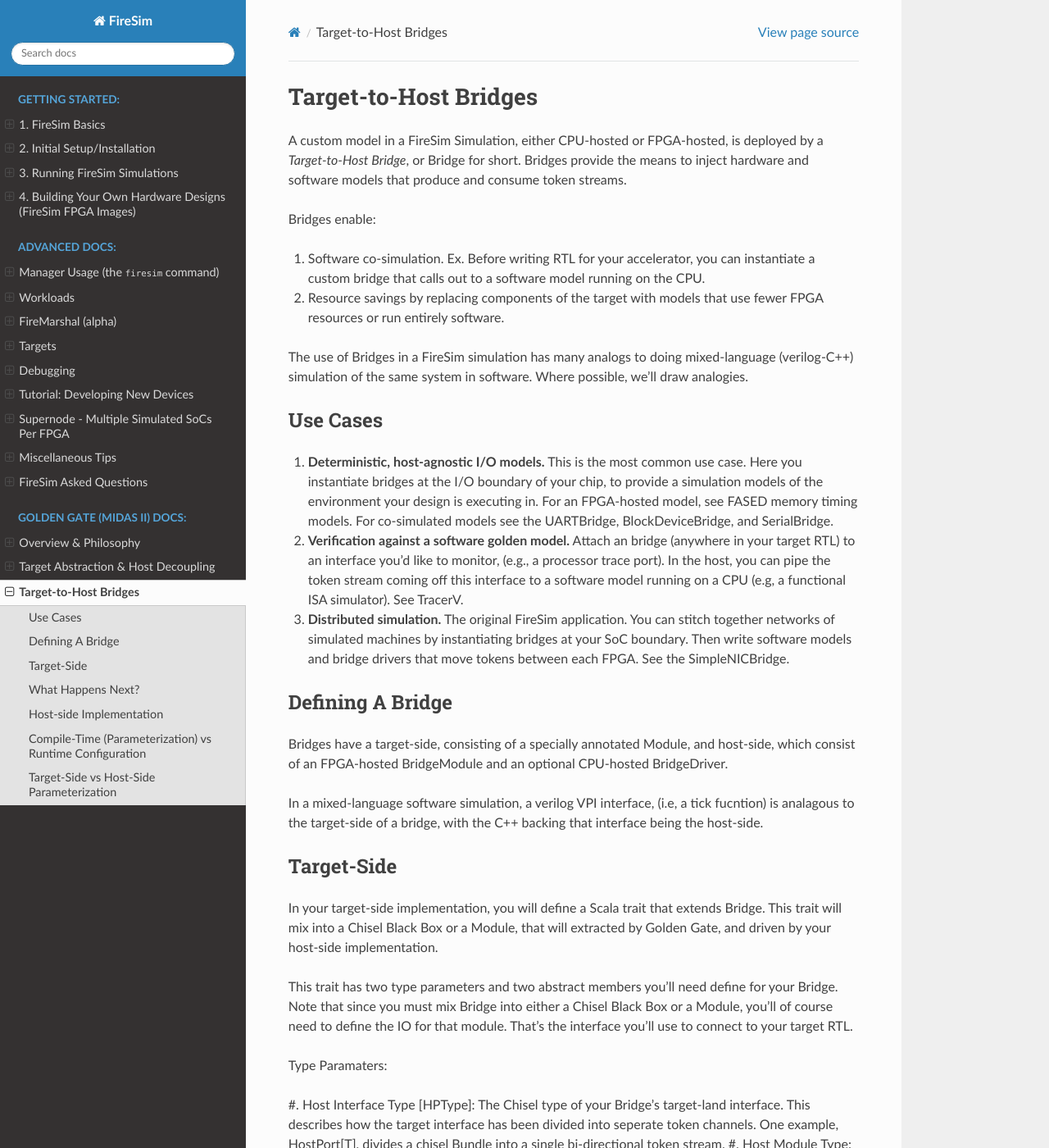
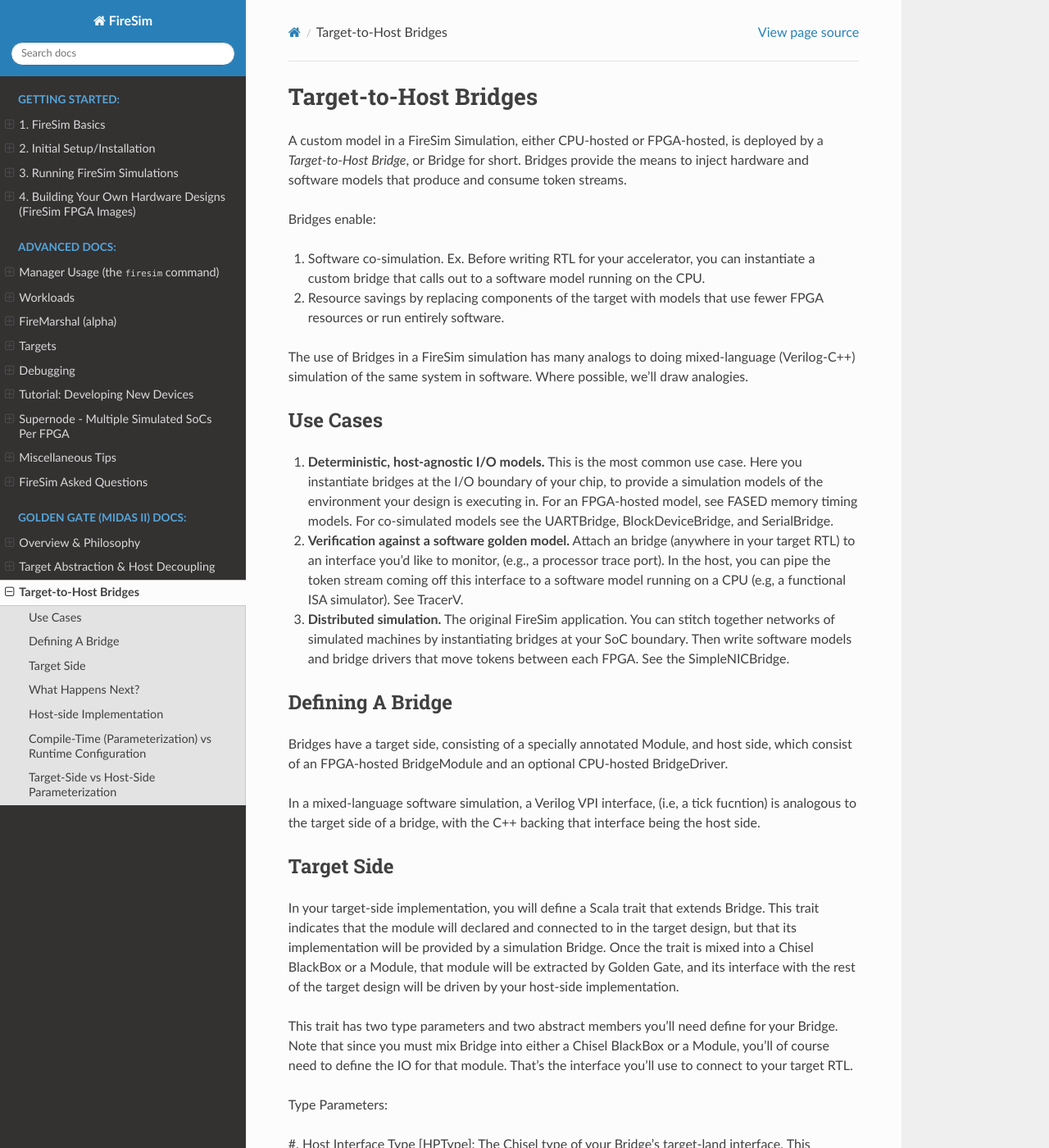
Before and after one commit to firesim/firesim, a Sphinx documentation site: the page built from docs/Golden-Gate/Bridges.rst, in a window 1280 px wide and 1400 px high. Shown: the whole window at 82% size. Built offline with Sphinx 7.4.7 and the Read the Docs theme 2.0.0, drawn with Linux system fonts in a browser that asks for light colours; some of the changed text lies outside the part shown.

Commit message:
Small tweaks

```diff
--- a/docs/Golden-Gate/Bridges.rst
+++ b/docs/Golden-Gate/Bridges.rst
@@ -14,7 +14,7 @@
    fewer FPGA resources or run entirely software.
 
 The use of Bridges in a FireSim simulation has many analogs to doing
-mixed-language (verilog-C++) simulation of the same system in software. Where
+mixed-language (Verilog-C++) simulation of the same system in software. Where
 possible, we'll draw analogies.
 
 
@@ -42,30 +42,33 @@
 Defining A Bridge
 --------------------------
 
-Bridges have a target-side, consisting of a specially annotated Module, and host-side,
+Bridges have a target side, consisting of a specially annotated Module, and host side,
 which consist of an FPGA-hosted BridgeModule and an optional CPU-hosted BridgeDriver.
 
-In a mixed-language software simulation, a verilog VPI interface, (i.e, a tick
-fucntion) is analagous to the target-side of a bridge, with the C++ backing
-that interface being the host-side.
+In a mixed-language software simulation, a Verilog VPI interface, (i.e, a tick
+fucntion) is analogous to the target side of a bridge, with the C++ backing
+that interface being the host side.
 
 
-Target-Side
+Target Side
 ----------------------
 
 In your target-side implementation, you will define a Scala trait that extends
-Bridge. This trait will mix into a Chisel Black Box or a Module, that will
-extracted by Golden Gate, and driven by your host-side implementation.
+Bridge. This trait indicates that the module will declared and connected to in
+the target design, but that its implementation will be provided by a simulation
+Bridge. Once the trait is mixed into a Chisel BlackBox or a Module, that module
+will be extracted by Golden Gate, and its interface with the rest of the target
+design will be driven by your host-side implementation.
 
 This trait has two type parameters and two abstract members you'll need define
 for your Bridge. Note that since you must mix Bridge into either a Chisel
-Black Box or a Module, you'll of course need to define the IO for that module.
+BlackBox or a Module, you'll of course need to define the IO for that module.
 That's the interface you'll use to connect to your target RTL.
 
-Type Paramaters:
+Type Parameters:
 
 #. Host Interface Type [HPType]: The Chisel type of your Bridge's target-land interface. This describes how the target interface
-has been divided into seperate token channels. One example, HostPort[T], divides a chisel Bundle into a single bi-directional token stream.
+has been divided into seperate token channels. One example, HostPort[T], divides a Chisel Bundle into a single bi-directional token stream.
 #. Host Module Type: The type of the Chisel Module you want Golden Gate to connect in-place of your black box.
 
 Abstract Members:
@@ -104,7 +107,7 @@
 ------------------------
 
 If you do pass your FIRRTL & Annotations to Golden Gate. It will find your
-module, remove it,  and wire it's dangling target-interface to the top-level of
+module, remove it,  and wire its dangling target-interface to the top-level of
 the design. During host-decoupling transforms, Golden Gate aggregates fields of
 your bridge's target IO based on ChannelAnnotations, and wraps them up into
 new Decoupled interfaces that match your Host Interface definition. Finally,
```
Also changed, not shown: other parts of docs/Golden-Gate/Bridges.rst (+1 -1 lines), docs/Golden-Gate/LI-BDN.rst (+12 -5 lines), docs/Golden-Gate/Overview.rst (+6 -6 lines).
